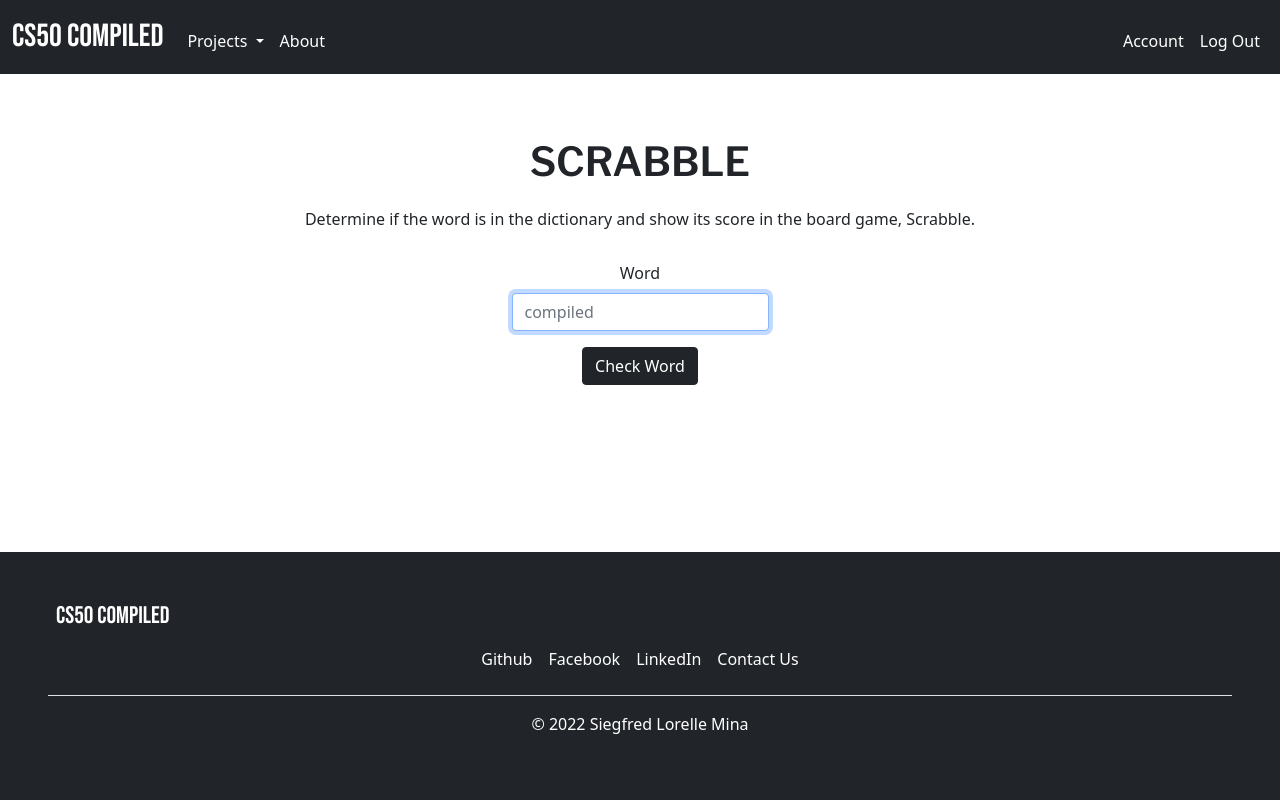
After one commit to SiegfredLorelle/compiled-50, a Flask app: page /scrabble in a window 1280 px wide. The commit adds this page. Run offline with Flask 2, Linux system fonts and the light colour scheme; some libraries are stand-ins or nearby versions; some web fonts are replaced.

Commit message:
20th commit - add scrabble page which checks the dictionary for inputted word and checks input errors

```diff
--- a/app.py
+++ b/app.py
@@ -5,6 +5,7 @@ from cs50 import SQL
 from flask import Flask, flash, redirect, render_template, request, session
 from flask_session import Session
 from werkzeug.security import check_password_hash, generate_password_hash
+from string import digits, punctuation
 
 from helpers import login_required, check_card
 
@@ -78,7 +79,7 @@ def credit():
                 flash(f"Invalid credit card.", "error")
                 return render_template("credit.html")
 
-            # Load the what card it is
+            # Load what card it is
             flash(f"The credit card is {card}!", "success")
             return render_template("credit.html", card=card)
 
@@ -89,6 +90,44 @@ def credit():
     # GET via redirect and clicking links
     else:
         return render_template("credit.html")
+
+
+@app.route("/scrabble", methods=["GET", "POST"])
+def scrabble():
+    """Checks if a word is real and give its score in scrabble"""
+    if request.method == "POST":
+        word = request.form.get("word").strip()
+        # Ensure word does not contain numbers and special characters
+        for character in word:
+            if character in list(digits) or character in list(punctuation) or character == " ":
+                flash("Scrabble does not accept words with numbers, symbols, and whitespaces.", "error")
+                return render_template("scrabble.html")
+
+
+        # TEMPORARY SAVE DICTIONARY TXT TO DB
+        # with open("dictionary.txt", "r") as file:
+        #     lines = file.readlines()
+        #     for line in lines:
+        #         line = line.rstrip()
+        #         db.execute("INSERT INTO scrabbleDictionary VALUES (?)", line)
+        #         print(line)
+
+        # Ensure word is in the dictionary
+        check_dictioanary = db.execute("SELECT word FROM scrabbleDictionary WHERE word == ? ", word.lower())
+        if not check_dictioanary:
+            flash(f"Sorry, '{word}' was not found in the dictionary.", "error")
+            return render_template("scrabble.html")
+
+
+
+        # Show the score
+        flash(f"'{word}' was found in the dictionary.", "success")
+        return render_template("scrabble.html")
+
+    else:
+        return render_template("scrabble.html")
+
+
 
 
 # WORK ON BRANCH - git checkout -b "test"
@@ -109,7 +148,7 @@ def credit():
 
 # scrabble page
 # start scrabble page
-# add a dictionary, check dictionary first before outputting score
+# create a table in sql with two columns, a letter and a scrabble score
 # ui will be input with subscript of score and bg color for each letter
 
 
--- a/static/css/styles.css
+++ b/static/css/styles.css
@@ -197,3 +197,9 @@ div ul li #nav-tabs, div ul li #navbarDarkDropdownMenuLink {
     padding-left: 10px;
 
 }
+
+/* Scrabble page */
+#scrabble-header {
+    font-family: 'Kanit', sans-serif;
+    font-family: 'Libre Franklin', sans-serif;
+}
--- a/templates/credit.html
+++ b/templates/credit.html
@@ -14,7 +14,7 @@
       <label class="form-label">Credit Card Number</label>
       <input aria-describedby="cc_number_help" autocomplete="off" autofocus class="form-control mx-auto w-auto" id="cc_number" min="0" name="cc_number" placeholder="5105105105105100" required type="number">
       <div id="cc_number_help" class="form-text">Never enter your true credit card number.</div>
-      <button class="btn btn-dark m-3" type="submit">Enter</button>
+      <button class="btn btn-dark m-3" type="submit">Check Card</button>
     </form>
 </div>
 
--- a/templates/layout.html
+++ b/templates/layout.html
@@ -16,6 +16,7 @@
         <link href="https://fonts.googleapis.com/css2?family=Barlow+Condensed:wght@300&display=swap" rel="stylesheet">
         <link href="https://fonts.googleapis.com/css2?family=Silkscreen:wght@700&display=swap" rel="stylesheet">
         <link href="https://fonts.googleapis.com/css2?family=Kanit&display=swap" rel="stylesheet">
+        <link href="https://fonts.googleapis.com/css2?family=Kanit&family=Libre+Franklin:wght@600&display=swap" rel="stylesheet">
 
         <link rel="stylesheet" href="https://fonts.googleapis.com/css2?family=Material+Symbols+Rounded:opsz,wght,FILL,GRAD@48,400,0,0" />
 
--- /dev/null
+++ b/templates/scrabble.html
@@ -0,0 +1,19 @@
+{% extends "layout.html" %}
+
+{% block title %}
+    Scrabble
+{% endblock %}
+
+{% block main %}
+    <h1 class="py-3" id="scrabble-header">SCRABBLE</h1>
+    <h6>Determine if the word is in the dictionary and show its score in the board game, Scrabble.</h6><br>
+
+    <div class="pb-5">
+        <form action="/scrabble" method="post">
+          <label class="form-label">Word</label>
+          <input autocomplete="off" autofocus class="form-control mx-auto w-auto" id="word" name="word" placeholder="compiled" required type="text">
+          <button class="btn btn-dark m-3" type="submit">Check Word</button>
+        </form>
+      </div>
+
+    {% endblock %}
```
Also changed, not shown: final-project.db.
